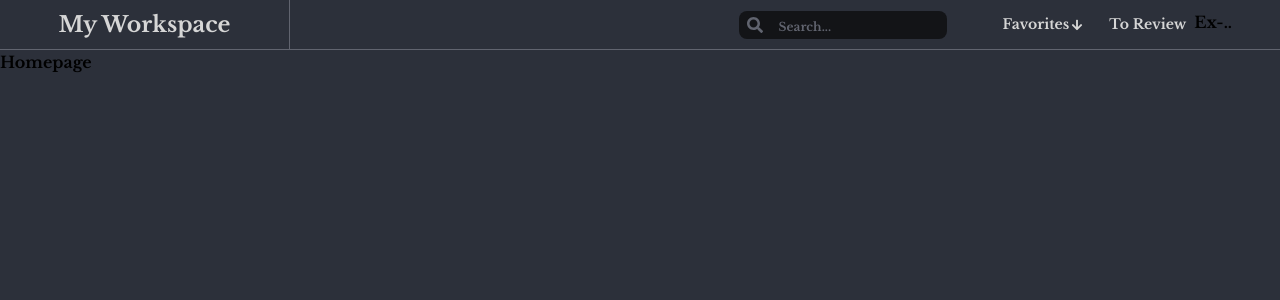
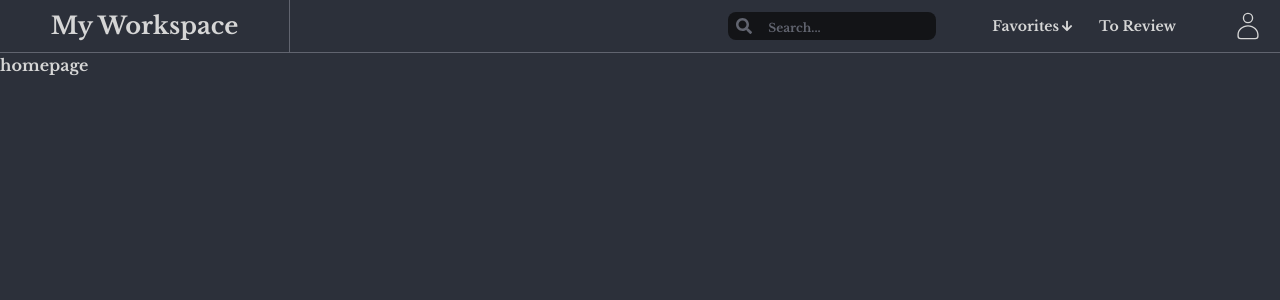
Before and after one commit to StefanHritcu/StudyFlow, a React (Vite) app in the folder frontend/: page / in a window 1280 px wide. Shown: the top 300 px of the page. Built offline with nearby package versions, Linux system fonts and the light colour scheme; a web font is replaced by a local one.

Commit message:
feat: complete responsive header component

```diff
--- a/frontend/package.json
+++ b/frontend/package.json
@@ -10,11 +10,13 @@
     "preview": "vite preview"
   },
   "dependencies": {
+    "@reduxjs/toolkit": "^2.5.0",
     "react": "^18.3.1",
     "react-dom": "^18.3.1",
     "react-helmet": "^6.1.0",
     "react-helmet-async": "^2.0.5",
     "react-icons": "^5.4.0",
+    "react-redux": "^9.2.0",
     "react-router-dom": "^7.1.0"
   },
   "devDependencies": {
--- a/frontend/src/Header.tsx
+++ b/frontend/src/Header.tsx
@@ -2,8 +2,11 @@ import React from "react";
 import { Link } from "react-router-dom";
 import Search from "./components/Search";
 import { FaArrowDown } from "react-icons/fa";
+import { CiUser } from "react-icons/ci";
+import { useAppSelector } from "./redux/Hook";
 
 const Header: React.FC = () => {
+  const isLoggedStatus = useAppSelector((state) => state.main.isLogged);
   return (
     <>
       <header className="bg-mainColor h-auto border-b border-paragraphColor">
@@ -12,7 +15,7 @@ const Header: React.FC = () => {
           {/* LOGO */}
           <Link to="/">
             <div className="text-center w-[150px] tablet:w-[190px] tablet-lg:w-[220px] laptop:w-[290px] border-r border-paragraphColor">
-              <h2 className="p-2 text-[16px] tablet:text-[18px] tablet-xl:text-[20px] laptop:text-[22px]">
+              <h2 className="p-2 text-[16px] tablet:text-[18px] tablet-xl:text-[20px] laptop:text-[24px]">
                 My Workspace
               </h2>
             </div>
@@ -37,11 +40,29 @@ const Header: React.FC = () => {
                     <p className="text-[14px] text-mainTextColor">To Review</p>
                   </Link>
                 </li>
-                <li>
-                  <Link to="/example">Ex-..</Link>
-                </li>
               </ul>
             </nav>
+
+            {/* SIGNIN / LOGIN */}
+            <div className="flex items-center">
+              {isLoggedStatus ? (
+                <div className="rounded-full p-1.5 w-8 h-8 bg-specialBlue mr-4 cursor-pointer">
+                  <p
+                    className="text-secondColor text-sm font-thin"
+                    title="Profile"
+                  >
+                    DS
+                  </p>
+                </div>
+              ) : (
+                <div className="mr-4 cursor-pointer">
+                  <CiUser
+                    className="w-8 h-8 text-mainTextColor"
+                    title="Login"
+                  />
+                </div>
+              )}
+            </div>
           </div>
         </div>
         {/* SECOND HEADER --- ONLY FOT MOBILE AND TABLES */}
--- a/frontend/src/Homepage.tsx
+++ b/frontend/src/Homepage.tsx
@@ -15,8 +15,13 @@ const Homepage: React.FC = () => {
           property="og:description"
           content="The best platform to organize and manage your study sessions."
         />
+        <meta property="og:image" content="" />
+        <meta property="og:url" content="www.google.it" />
       </Helmet>
-      <div>Homepage</div>
+
+      <div>
+        <h1>homepage</h1>
+      </div>
     </>
   );
 };
--- a/frontend/src/main.tsx
+++ b/frontend/src/main.tsx
@@ -3,11 +3,15 @@ import { createRoot } from "react-dom/client";
 import "./index.css";
 import App from "./App";
 import { BrowserRouter as Router } from "react-router-dom";
+import { Provider } from "react-redux";
+import { store } from "./redux/Store";
 
 createRoot(document.getElementById("root") as HTMLElement).render(
   <Router>
     <StrictMode>
-      <App />
+      <Provider store={store}>
+        <App />
+      </Provider>
     </StrictMode>
   </Router>
 );
--- /dev/null
+++ b/frontend/src/redux/Hook.ts
@@ -0,0 +1,5 @@
+import { TypedUseSelectorHook, useDispatch, useSelector } from "react-redux";
+import { AppDispatch, RootState } from "./Store";
+
+export const useAppDispatch: () => AppDispatch = useDispatch;
+export const useAppSelector: TypedUseSelectorHook<RootState> = useSelector;
--- /dev/null
+++ b/frontend/src/redux/Store.ts
@@ -0,0 +1,11 @@
+import { configureStore } from "@reduxjs/toolkit";
+import MainSlice from "./slices/MainSlice";
+
+export const store = configureStore({
+  reducer: {
+    main: MainSlice,
+  },
+});
+
+export type RootState = ReturnType<typeof store.getState>;
+export type AppDispatch = typeof store.dispatch;
--- /dev/null
+++ b/frontend/src/redux/slices/MainSlice.ts
@@ -0,0 +1,22 @@
+import { createSlice } from "@reduxjs/toolkit";
+
+interface MainState {
+  isLogged: boolean;
+}
+
+const initialState: MainState = {
+  isLogged: false,
+};
+
+const MainSlice = createSlice({
+  name: "main",
+  initialState,
+  reducers: {
+    login: (state) => {
+      state.isLogged = !state.isLogged;
+    },
+  },
+});
+
+export const { login } = MainSlice.actions;
+export default MainSlice.reducer;
```
Also changed, not shown: 1 other file (tests, documents, lock files or other folders).
